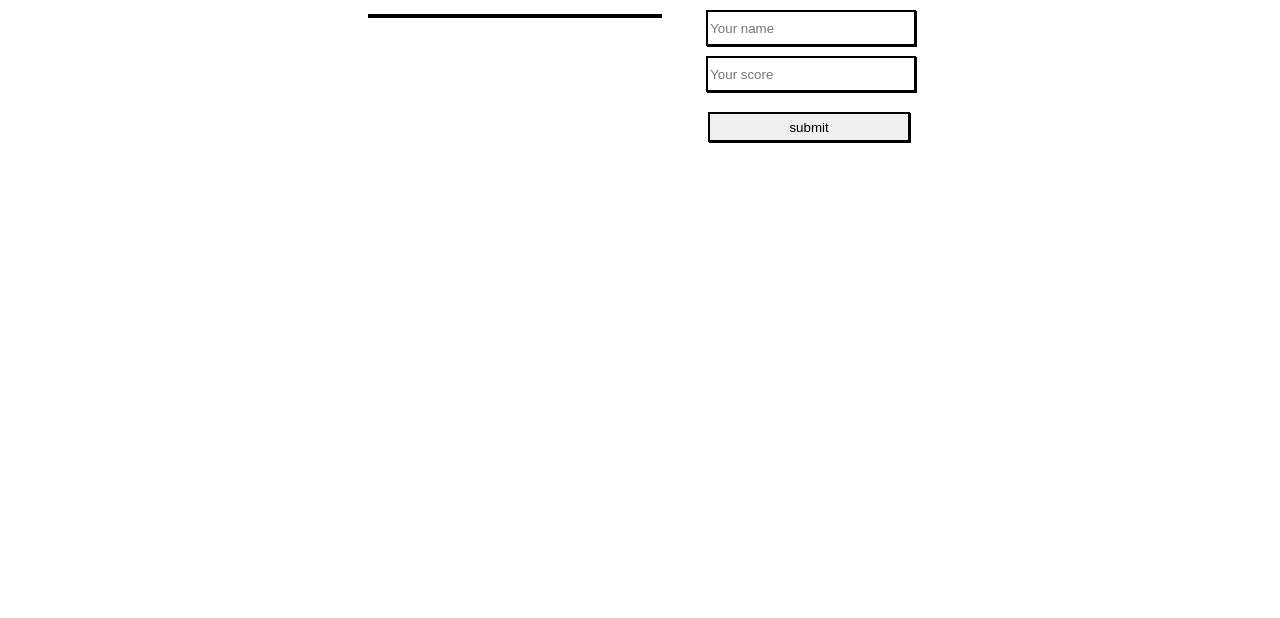
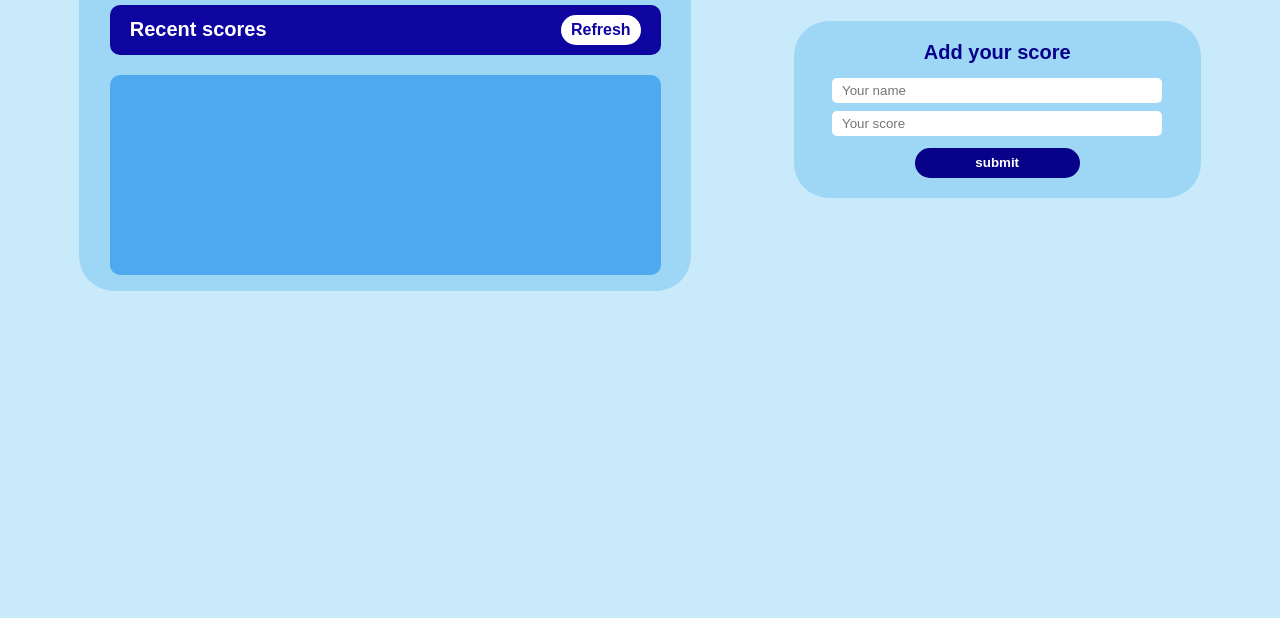
Before and after one commit to ciraganenicole/Leaderboard, a website built with webpack: page src/index.html in a window 1280 px wide. Shown: the part 182-800 px from the top of the page. Built offline with nearby package versions, Linux system fonts and the light colour scheme; no server answers.

Commit message:
Add the style to the project

```diff
--- a/modules/items.js
+++ b/modules/items.js
@@ -7,7 +7,7 @@ class Players {
       const name = document.createElement('li');
 
       name.innerHTML += `
-  <span>${userData.user}  </span><span>${userData.score}</span>
+  <span class="user">${userData.user}</span>:<span class="score">${userData.score}</span>
   `;
       player.appendChild(name);
     }
--- a/src/index.html
+++ b/src/index.html
@@ -9,9 +9,9 @@
 </head>
 
 <body>
-    <h1>Leaderboard</h1>
     <section class="main-section">
         <div class="container">
+            <h1 class="main-title">Leaderboard</h1>
             <div class="refresh">
                 <h2>Recent scores</h2>
                 <input type="button" id="refresh" value="Refresh" />
@@ -20,12 +20,13 @@
 
             </ul>
         </div>
-        <div id="block">
+
+        <div class="block">
+            <span class="message"></span>
             <h3> Add your score</h3>
             <form id="list-form">
                 <input name="name" id="name" type="text" placeholder="Your name" required class="input" />
                 <input name="score" id="score" type="number" placeholder="Your score" required class="input" />
-                <span class="message"></span>
                 <input type="submit" value="submit" class="add">
             </form>
         </div>
--- a/src/style.css
+++ b/src/style.css
@@ -1,134 +1,191 @@
 body {
-  margin: 20px 20px;
+  background-color: rgb(201, 234, 250);
 }
 
 .main-section {
   display: flex;
-  margin: auto;
+  flex-direction: column-reverse;
   justify-content: space-around;
+  align-items: center;
   padding: 20px;
 }
 
-h1 {
-  color: black;
-  text-align: center;
-  margin-bottom: 30px;
-}
-
 .container {
-  width: 50%;
+  display: flex;
+  flex-direction: column;
+  align-items: center;
+  justify-content: center;
+  background-color: rgb(158, 214, 246);
+  border: none;
+  border-radius: 35px;
+  width: 90%;
 }
 
 .refresh {
   display: flex;
-  justify-content: space-around;
-}
-
-#block {
-  width: 35%;
-}
-
-.player {
-  display: flex;
   justify-content: space-between;
-  border: 1px;
-  border-color: black;
-  margin: 0;
-  padding: 0;
+  align-items: center;
+  background-color: rgb(14, 4, 160);
+  border: none;
+  border-radius: 10px;
+  width: 90%;
   height: 30px;
 }
 
-.player:nth-child(odd) {
-  background-color: rgb(173, 173, 173);
+h2 {
+  color: white;
+  font-size: 16px;
+  font-weight: bold;
+  font-family: Arial, Helvetica, sans-serif;
+  margin-left: 10px;
 }
 
-.player:nth-child(even) {
-  background-color: white;
+.container-list {
+  display: block;
+  border: none;
+  border-radius: 10px;
+  width: 90%;
+  height: 200px;
+  background-color: hsl(206deg 82% 62%);
+  overflow: scroll;
+  margin-top: 20px;
+  padding: 0;
 }
 
-h2 {
-  color: black;
-  text-align: center;
-  font-size: 30px;
+.mainTitle {
+  font-size: 35px;
+  font-family: Verdana, Geneva, Tahoma, sans-serif;
+  font-weight: bold;
+}
+
+li {
+  list-style-type: none;
+  font-family: Verdana, Geneva, Tahoma, sans-serif;
+  font-size: 12px;
+  box-shadow: 2px 2px rgba(9, 15, 95, 0.561);
+  border-radius: 10px;
+  border-bottom: 1px solid rgba(9, 15, 95, 0.561);
   margin: 0;
+  padding: 10px;
+  color: hsl(240deg 100% 99%);
+}
+
+li .score {
+  font-weight: bold;
+  color: rgb(14, 4, 160);
+  margin-left: 5%;
+}
+
+li .user {
+  font-weight: bolder;
+}
+
+.block {
+  display: flex;
+  flex-direction: column;
+  justify-content: center;
+  align-items: center;
+  background-color: rgb(158, 214, 246);
+  border: none;
+  width: 60%;
+  padding: 20px;
+  border-radius: 35px;
+  margin-bottom: 10px;
 }
 
 h3 {
+  color: hsl(242deg 97% 27%);
   text-align: center;
-  font-size: 30px;
+  font-size: 20px;
+  font-weight: bold;
+  margin: 0;
+  padding-bottom: 10px;
+  font-family: Arial, Helvetica, sans-serif;
 }
 
-.reset {
-  padding: 0 10px;
+input[type=button] {
+  height: 30px;
   background-color: white;
-  box-shadow: 2px 2px;
-  border: 2px solid black;
+  color: rgb(14, 4, 160);
+  border: none;
+  border-radius: 10px;
+  cursor: pointer;
+  text-align: center;
+  font-size: 16px;
+  font-weight: bolder;
+  font-family: Arial, Helvetica, sans-serif;
 }
 
-li {
-  list-style: none;
-}
-
-.container-list {
-  border: 2px solid black;
-  margin-top: 30px;
-}
-
-.container-list li {
-  margin: 0;
+input[type=button]:hover {
+  background-color: #d5d7ee;
 }
 
 form {
   display: flex;
   flex-direction: column;
-  align-items: end;
-  margin: auto;
+  align-items: center;
+  width: 90%;
 }
 
-#list-form {
-  display: flex;
-  gap: 10px;
+input[type=text],
+input[type=number] {
+  width: 100%;
+  padding: 5px 10px;
+  margin: 4px 0;
+  box-sizing: border-box;
+  border-radius: 5px;
+  border: none;
+  background-color: white;
+  color: rgb(15, 15, 15);
 }
 
-form button {
-  padding: 3px 10px;
-  background-color: white;
-  box-shadow: 2px 2px;
-  border: 2px solid black;
+input[type=submit] {
+  width: 50%;
+  background-color: hsl(242deg 97% 27%);
+  font-weight: bold;
+  color: white;
+  text-align: center;
+  height: 30px;
+  margin-top: 8px;
+  border: none;
+  border-radius: 20px;
+  cursor: pointer;
 }
 
-.player button {
-  align-self: center;
-  background-color: white;
-  box-shadow: 2px 2px;
-  border: 2px solid black;
-  font-size: 16px;
-  margin-right: 10px;
+input[type=submit]:hover {
+  background-color: #2034eb;
 }
 
-input {
-  width: 98%;
-  margin: auto;
-  height: 30px;
-  border: 2px solid black;
-  box-shadow: 1px 1px;
+.message {
+  font-weight: bold;
 }
 
-@media screen and (min-width: 1020px) {
-  body {
-    margin: 20px 150px;
+@media screen and (min-width: 900px) {
+  .main-section {
+    flex-direction: row;
+    margin-top: 100px;
   }
 
-  .main-section {
-    padding: 10px;
-    width: 60%;
-    margin: auto;
+  .container {
+    width: 50%;
+  }
+
+  .block {
+    width: 30%;
+  }
+
+  .refresh {
+    height: 50px;
+  }
+
+  h2 {
+    font-size: 20px;
+    margin-left: 20px;
+  }
+
+  input[type=button] {
+    margin-right: 20px;
+    border-radius: 15px;
+    padding: 0 10px;
   }
 }
-
-@media screen and (min-width: 1440px) {
-  .main-section {
-    width: 50%;
-    margin: auto;
-  }
-}
```
Also changed, not shown: dist/index.bundle.js, dist/index.html, dist/items.bundle.js.
